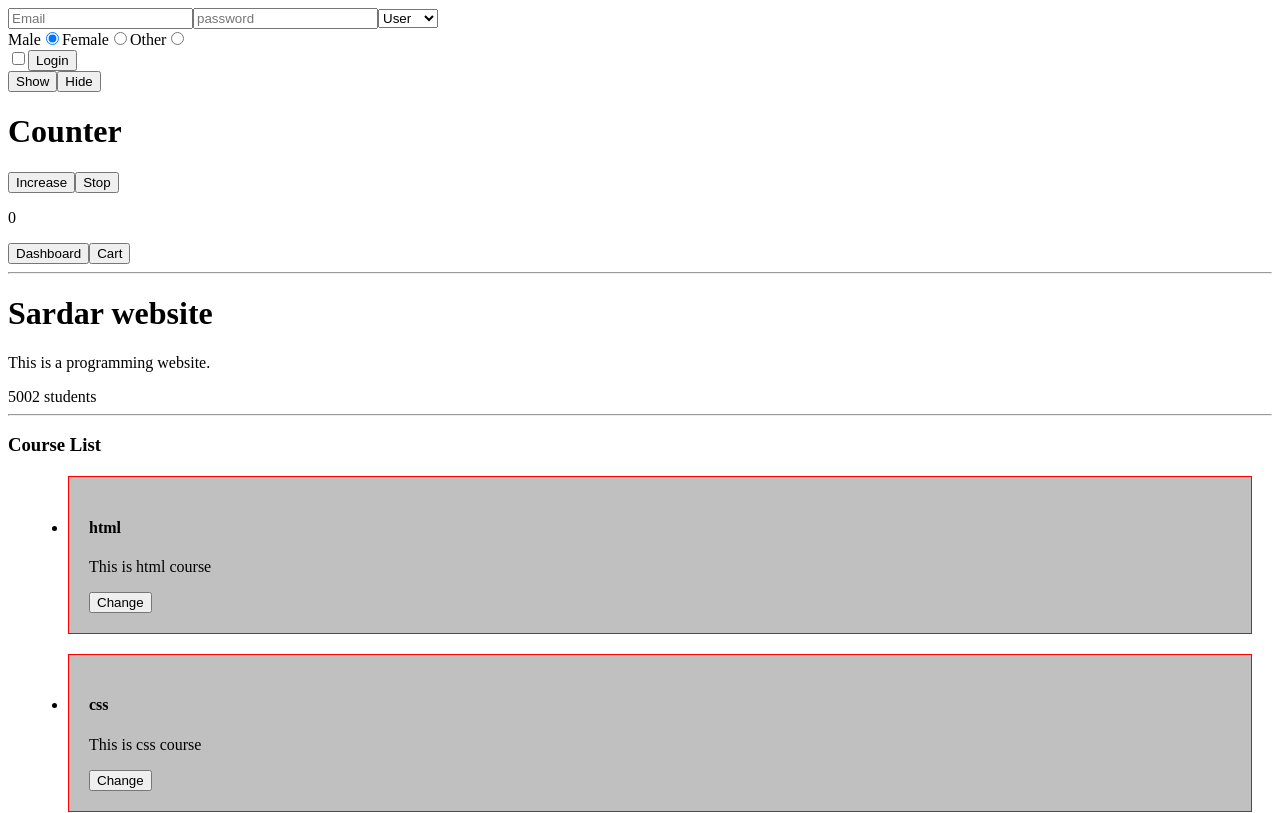
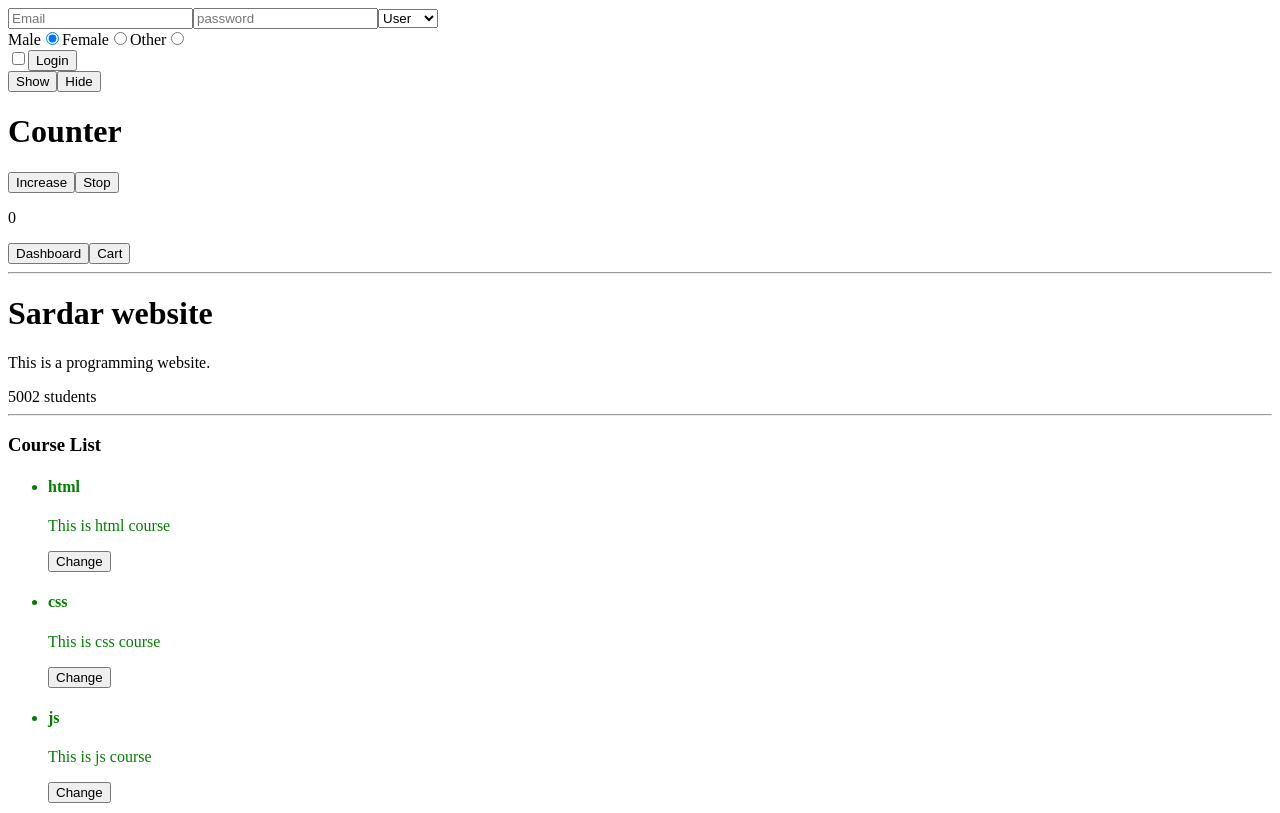
Before and after one commit to sardarbalnour/react-app, a React (Vite) app: page / in a window 1280 px wide. Shown: the top 813 px of the page. Built offline with nearby package versions, Linux system fonts and the light colour scheme.

Commit message:
inline css

```diff
--- a/src/CourseCard.jsx
+++ b/src/CourseCard.jsx
@@ -3,8 +3,20 @@ import "./courseCard.css";
 
 function CourseCard({ data: { name, description } }) {
   const [selected, setSelected] = useState(true);
+
+  const cssStyle = {
+    color: "red",
+    border: "red 1px solid",
+    margin: "10px",
+    backgroundColor: "silver",
+  };
+
+  const selectedStyle = {
+    color: "green",
+  };
+
   return (
-    <li className={`container ${selected && "selected"}`}>
+    <li style={selected ? selectedStyle : cssStyle}>
       <h4>{name}</h4>
       <p>{description}</p>
       <button onClick={() => setSelected((s) => !s)}>Change</button>
```
